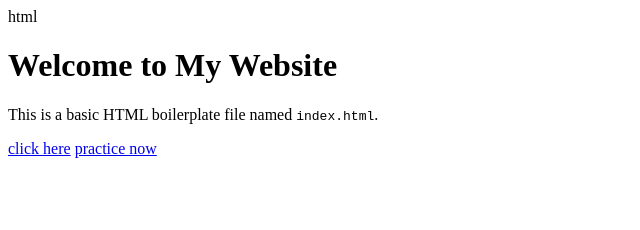
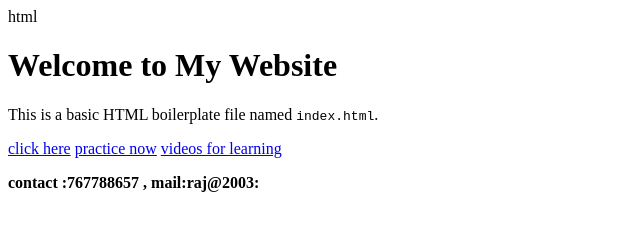
Before and after one commit to soundharajan-S/devops-git-and-github, a plain HTML site: page index.html in a window 1280 px wide. Shown: the whole page, without its empty margins (0-640 px from the left). Drawn offline with Linux system fonts and the light colour scheme.

Commit message:
modified

```diff
--- a/index.html
+++ b/index.html
@@ -12,5 +12,7 @@ html
     <p>This is a basic HTML boilerplate file named <code>index.html</code>.</p>
     <a href="https://en.wikipedia.org/wiki/Website">click here</a>
     <a href="https://en.wikipedia.org/wiki/W3Schools">practice now</a>
+    <a href="https://www.youtube.com/watch?v=6QqTf-hhH_I">videos for learning</a>
+    <p><b>contact :767788657 , mail:raj@2003:</b></p>
 </body>
 </html>
```
